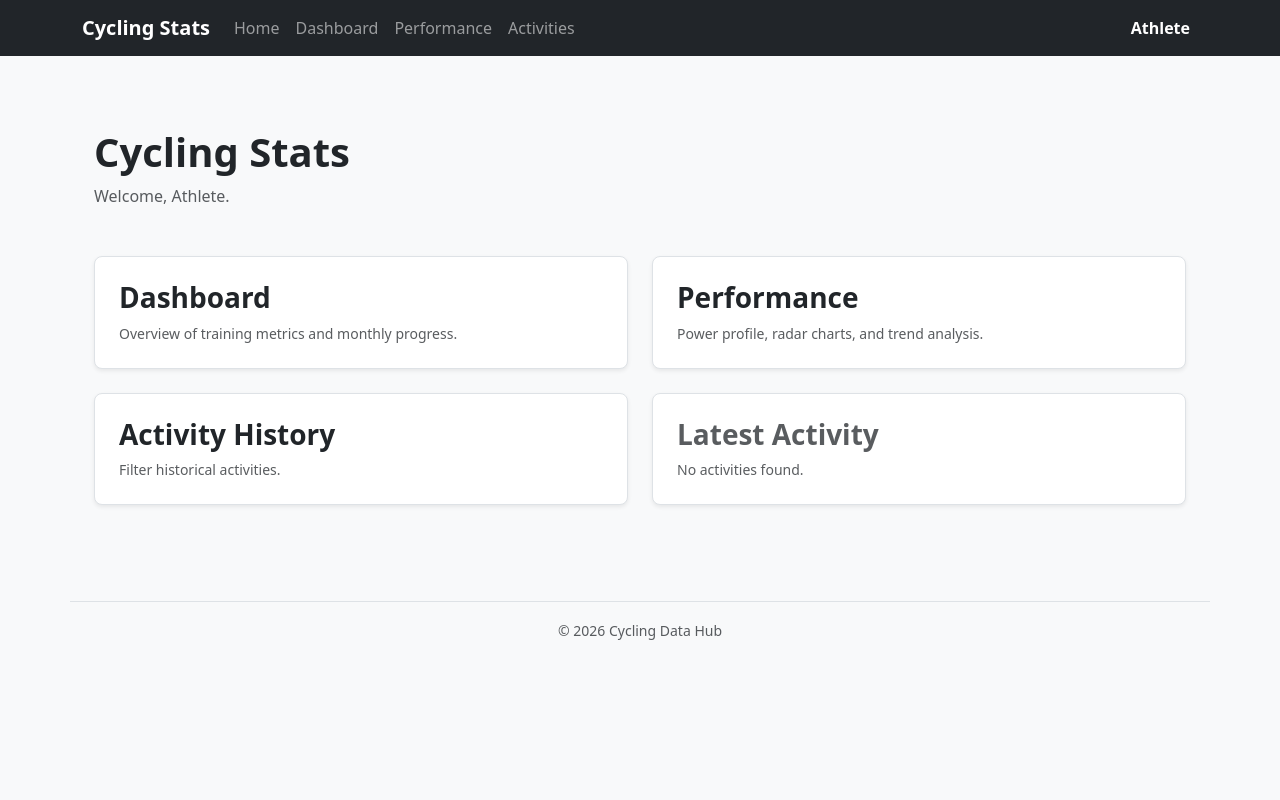
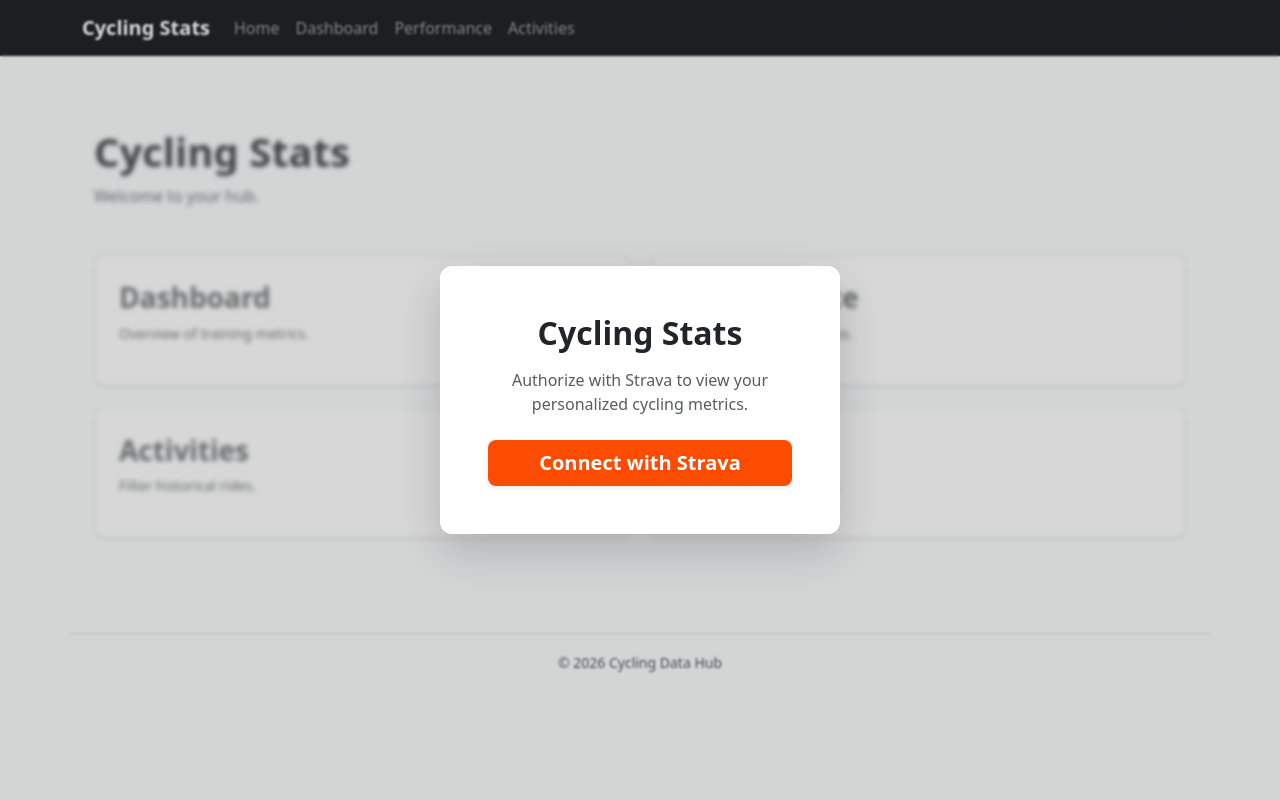
Before and after one commit to jpanek/cyclingdatahub, a Flask app: page / in a window 1280 px wide. Run offline with Flask 3, Linux system fonts and the light colour scheme; data that the repository does not hold is empty; some libraries are stand-ins or nearby versions.

Commit message:
Refactor: Implement session-based auth, secure API routes, and polish login UI

```diff
--- a/app.py
+++ b/app.py
@@ -3,6 +3,7 @@ from flask import Flask
 from routes.main import main_bp
 from routes.ops import ops_bp
 from routes.api import api_bp
+from routes.auth import auth_bp
 import config
 
 app = Flask(__name__)
@@ -12,6 +13,7 @@ app.config['SECRET_KEY'] = config.SECRET_KEY
 # Register standard Flask routes from main.py
 app.register_blueprint(main_bp)
 app.register_blueprint(ops_bp)
+app.register_blueprint(auth_bp)
 app.register_blueprint(api_bp, url_prefix='/api')
 
 # Initialize and attach Dash
--- a/routes/main.py
+++ b/routes/main.py
@@ -2,11 +2,15 @@
 import os
 import csv, io
 import json
-from flask import Blueprint, render_template, request, Response, jsonify
+from flask import (
+    Blueprint, render_template, request, Response, jsonify,
+    session, redirect, url_for
+)
 from datetime import datetime, timedelta
-from config import MY_ATHLETE_ID, LOG_PATH
+from config import LOG_PATH
 from core.database import run_query
 from core.analysis import get_best_power_curve, get_performance_summary
+from routes.auth import login_required
 from core.queries import (
     SQL_GET_ACTIVITY_TYPES_BY_COUNT,
     SQL_MONTHLY_ACTIVITY_METRICS,
@@ -20,12 +24,20 @@ main_bp = Blueprint('main', __name__)
 
 @main_bp.route('/')
 def index():
+
+    if not session.get('athlete_id'):
+            return render_template('login.html')
+
     return render_template('index.html')
 
 @main_bp.route('/dashboard')
+@login_required
 def dashboard():
-    chart_data = run_query(SQL_MONTHLY_ACTIVITY_METRICS, (MY_ATHLETE_ID,))
-    activity_types = run_query(SQL_GET_ACTIVITY_TYPES_BY_COUNT, (MY_ATHLETE_ID,))
+
+    athlete_id = session.get('athlete_id')
+
+    chart_data = run_query(SQL_MONTHLY_ACTIVITY_METRICS, (athlete_id,))
+    activity_types = run_query(SQL_GET_ACTIVITY_TYPES_BY_COUNT, (athlete_id,))
 
     return render_template('dashboard.html',
                            chart_data=chart_data,
@@ -33,6 +45,7 @@ def dashboard():
     )
 
 @main_bp.route('/log')
+@login_required
 def view_log():
     content = "No logs found."
     if os.path.exists(LOG_PATH):
@@ -48,7 +61,9 @@ def view_log():
 
 @main_bp.route('/activity/', defaults={'strava_id': 17196834322})
 @main_bp.route('/activity/<int:strava_id>')
+@login_required
 def activity_detail(strava_id):
+    athlete_id = session.get('athlete_id')
     results = run_query(SQL_ACTIVITY_DETAILS, (strava_id,))
     activity = results[0] if results else None
 
@@ -70,15 +85,15 @@ def activity_detail(strava_id):
     }
 
     # Prev/Next logic stays the same
-    prev_res = run_query(SQL_PREVIOUS_ACTIVITY_ID, (MY_ATHLETE_ID, strava_id))
-    next_res = run_query(SQL_NEXT_ACTIVITY_ID, (MY_ATHLETE_ID, strava_id))
+    prev_res = run_query(SQL_PREVIOUS_ACTIVITY_ID, (athlete_id, strava_id))
+    next_res = run_query(SQL_NEXT_ACTIVITY_ID, (athlete_id, strava_id))
     prev_id = prev_res[0]['strava_id'] if prev_res else None
     next_id = next_res[0]['strava_id'] if next_res else None
 
     print(activity.keys())
 
     #get the best power curve:
-    best_curve = get_best_power_curve(MY_ATHLETE_ID, months=12)
+    best_curve = get_best_power_curve(athlete_id, months=12)
 
     return render_template(
         'activity_detail.html',
@@ -89,13 +104,15 @@ def activity_detail(strava_id):
     )
 
 @main_bp.route('/performance')
+@login_required
 def performance_dashboard():
     """
     Renders the high-level performance metrics, including
     power progression and yearly bests.
     """
+    athlete_id = session.get('athlete_id')
     # get_performance_summary returns the dict with 'progression' and 'yearly_bests'
-    data = get_performance_summary(MY_ATHLETE_ID)
+    data = get_performance_summary(athlete_id)
 
     return render_template(
         'performance.html',
@@ -105,7 +122,9 @@ def performance_dashboard():
     )
 
 @main_bp.route('/activities')
+@login_required
 def activities_list():
+    athlete_id = session.get('athlete_id')
     activity_type = request.args.get('type') or None
     date_from = request.args.get('from') or (datetime.now() - timedelta(days=30)).strftime('%Y-%m-%d')
     date_to = request.args.get('to') or datetime.now().strftime('%Y-%m-%d')
@@ -113,7 +132,7 @@ def activities_list():
 
     # Fetch activities with filters
     activities = run_query(SQL_DAILY_ACTIVITIES_HISTORY, (
-        MY_ATHLETE_ID,
+        athlete_id,
         activity_type, activity_type,
         date_from,
         f"{date_to} 23:59:59"
@@ -127,7 +146,7 @@ def activities_list():
         return jsonify(activities)
 
     # Use your existing query for the dropdown, ordered by count
-    activity_types = run_query(SQL_GET_ACTIVITY_TYPES_BY_COUNT, (MY_ATHLETE_ID,))
+    activity_types = run_query(SQL_GET_ACTIVITY_TYPES_BY_COUNT, (athlete_id,))
 
     return render_template(
         'activities.html',
--- a/routes/ops.py
+++ b/routes/ops.py
@@ -1,44 +1,58 @@
 # routes/ops.py
 import subprocess
 import os
-from flask import Blueprint, redirect, url_for, flash, request
-from config import MY_ATHLETE_ID, LOG_PATH, BASE_PATH
+from flask import Blueprint, redirect, url_for, flash, request, session # added session
+from config import LOG_PATH, BASE_PATH
 from core.database import run_query
-from core.queries import SQL_GET_USER_NAME
 
 ops_bp = Blueprint('ops', __name__)
 
 @ops_bp.app_context_processor
 def inject_globals():
     """
-    Injects global variables into all templates.
+    Injects global variables into all templates based on the logged-in user.
     """
-    # Get User Name
-    user_data = run_query(SQL_GET_USER_NAME, (MY_ATHLETE_ID,))
+    athlete_id = session.get('athlete_id')
+
+    # If no one is logged in, return safe defaults
+    if not athlete_id:
+        return dict(
+            current_user_name="Guest",
+            current_athlete_id=None,
+            last_activity_id=None
+        )
+
+    # 1. Get User Name for the specific logged-in athlete
+    from core.queries import SQL_GET_USER_NAME
+    user_data = run_query(SQL_GET_USER_NAME, (athlete_id,))
     name = user_data[0]['firstname'] if user_data else "Athlete"
 
-    # Get Last Activity ID
+    # 2. Get Last Activity ID for the specific logged-in athlete
     from core.queries import SQL_GET_LATEST_ACTIVITY_ID
-    last_act_data = run_query(SQL_GET_LATEST_ACTIVITY_ID, (MY_ATHLETE_ID,))
+    last_act_data = run_query(SQL_GET_LATEST_ACTIVITY_ID, (athlete_id,))
     last_id = last_act_data[0]['strava_id'] if last_act_data else None
 
     return dict(
         current_user_name=name,
-        current_athlete_id=MY_ATHLETE_ID,
-        #current_athlete_id=None,
+        current_athlete_id=athlete_id,
         last_activity_id=last_id
     )
 
 @ops_bp.route('/sync-activities')
 def sync_activities():
-    """Triggers the background sync process."""
+    # Use session instead of hardcoded ID
+    athlete_id = session.get('athlete_id')
+    if not athlete_id:
+        flash("You must be logged in to sync.", "danger")
+        return redirect(url_for('main.index'))
+
     try:
         python_executable = os.path.join(BASE_PATH, 'venv', 'bin', 'python')
         script_path = os.path.join(BASE_PATH, 'run_sync.py')
 
         with open(LOG_PATH, "a") as log_file:
             subprocess.Popen(
-                [python_executable, "-u", script_path, str(MY_ATHLETE_ID)],
+                [python_executable, "-u", script_path, str(athlete_id)],
                 stdout=log_file,
                 stderr=log_file,
                 cwd=BASE_PATH
--- a/templates/base.html
+++ b/templates/base.html
@@ -35,9 +35,28 @@
                 </div>
 
                 <div class="navbar-nav ms-auto">
-                    <span class="nav-link">
-                        <span class="text-white fw-bold">{{ current_user_name }}</span>
-                    </span>
+                    {% if session.get('athlete_id') %}
+                    <div class="nav-item dropdown">
+                        <a class="nav-link dropdown-toggle text-white fw-bold" href="#" id="userDropdown" role="button" data-bs-toggle="dropdown" aria-expanded="false">
+                            {{ current_user_name }}
+                        </a>
+                        <ul class="dropdown-menu dropdown-menu-end shadow-sm" aria-labelledby="userDropdown">
+                            <li><h6 class="dropdown-header">Strava ID: {{ session.get('athlete_id') }}</h6></li>
+                            <li><hr class="dropdown-divider"></li>
+                            <li>
+                                <a class="dropdown-item text-danger d-flex align-items-center" href="{{ url_for('auth.logout') }}">
+                                    <svg xmlns="http://www.w3.org/2000/svg" width="16" height="16" fill="currentColor" class="bi bi-box-arrow-right me-2" viewBox="0 0 16 16">
+                                        <path fill-rule="evenodd" d="M10 12.5a.5.5 0 0 1-.5.5h-8a.5.5 0 0 1-.5-.5v-9a.5.5 0 0 1 .5-.5h8a.5.5 0 0 1 .5.5v2a.5.5 0 0 0 1 0v-2A1.5 1.5 0 0 0 9.5 2h-8A1.5 1.5 0 0 0 0 3.5v9A1.5 1.5 0 0 0 1.5 14h8a1.5 1.5 0 0 0 1.5-1.5v-2a.5.5 0 0 0-1 0v2z"/>
+                                        <path fill-rule="evenodd" d="M15.854 8.354a.5.5 0 0 0 0-.708l-3-3a.5.5 0 0 0-.708.708L14.293 7.5H5.5a.5.5 0 0 0 0 1h8.793l-2.147 2.146a.5.5 0 0 0 .708.708l3-3z"/>
+                                    </svg>
+                                    Logout
+                                </a>
+                            </li>
+                        </ul>
+                    </div>
+                    {% else %}
+                    <span class="nav-link text-muted">Guest</span>
+                    {% endif %}
                 </div>
             </div>
         </div>
--- a/templates/index.html
+++ b/templates/index.html
@@ -59,17 +59,6 @@
         </div>
     </div>
 
-    {% if not current_athlete_id %}
-    <div class="row mt-4">
-        <div class="col-12">
-            <div class="p-4 bg-light border rounded-3 text-center">
-                <p class="mb-3">Your account is not currently linked to Strava.</p>
-                <a href="/auth/login" class="btn btn-orange text-white" style="background-color: #FC6100;">Link Strava Account</a>
-            </div>
-        </div>
-    </div>
-    {% endif %}
-
 </div>
 
 <style>
--- /dev/null
+++ b/templates/login.html
@@ -0,0 +1,70 @@
+{% extends "base.html" %}
+
+{% block content %}
+<div style="filter: blur(2px); pointer-events: none; user-select: none; opacity: 0.8;">
+    <div class="container py-5">
+        <div class="mb-5">
+            <h1 class="fw-bold">Cycling Stats</h1>
+            <p class="text-muted">Welcome to your hub.</p>
+        </div>
+        <div class="row g-4">
+            <div class="col-md-6">
+                <div class="card h-100 p-4 bg-white border rounded-3 shadow-sm">
+                    <h3 class="fw-bold text-muted">Dashboard</h3>
+                    <p class="text-muted small">Overview of training metrics.</p>
+                </div>
+            </div>
+            <div class="col-md-6">
+                <div class="card h-100 p-4 bg-white border rounded-3 shadow-sm">
+                    <h3 class="fw-bold text-muted">Performance</h3>
+                    <p class="text-muted small">Power profile and analysis.</p>
+                </div>
+            </div>
+            <div class="col-md-6">
+                <div class="card h-100 p-4 bg-white border rounded-3 shadow-sm">
+                    <h3 class="fw-bold text-muted">Activities</h3>
+                    <p class="text-muted small">Filter historical rides.</p>
+                </div>
+            </div>
+            <div class="col-md-6">
+                <div class="card h-100 p-4 bg-white border rounded-3 shadow-sm">
+                    <h3 class="fw-bold text-muted">Latest Ride</h3>
+                    <p class="text-muted small">Detailed activity analysis.</p>
+                </div>
+            </div>
+        </div>
+    </div>
+</div>
+
+<div style="position: fixed; top: 0; left: 0; width: 100%; height: 100%;
+            display: flex; justify-content: center; align-items: center;
+            background: rgba(0, 0, 0, 0.15); z-index: 1050;
+            backdrop-filter: blur(1px);">
+
+    <div class="card shadow-lg border-0" style="width: 90%; max-width: 400px; border-radius: 12px; overflow: hidden;">
+        <div class="card-body p-5 text-center">
+            <!--
+            <div class="mb-4">
+                <img src="https://upload.wikimedia.org/wikipedia/commons/c/cb/Strava_Logo.svg"
+                     alt="Strava" style="height: 40px;">
+            </div>
+            -->
+
+            <h2 class="fw-bold mb-3">Cycling Stats</h2>
+            <p class="text-muted mb-4">Authorize with Strava to view your personalized cycling metrics.</p>
+
+            <a href="{{ url_for('auth.force_login') }}"
+               class="btn btn-lg w-100 fw-bold shadow-sm d-flex align-items-center justify-content-center"
+               style="background-color: #fc4c02; color: white; border: none; gap: 10px;">
+                <span>Connect with Strava</span>
+            </a>
+
+            <!--
+            <div class="mt-4">
+                <small class="text-muted">Powered by <strong>Strava</strong></small>
+            </div>
+            -->
+        </div>
+    </div>
+</div>
+{% endblock %}
```
Also changed, not shown: core/strava_api.py (+4 -4 lines), routes/api.py (+9 -4 lines), routes/auth.py (added, +27 -0 lines), views/dashboard.py (deleted, +0 -116 lines).
